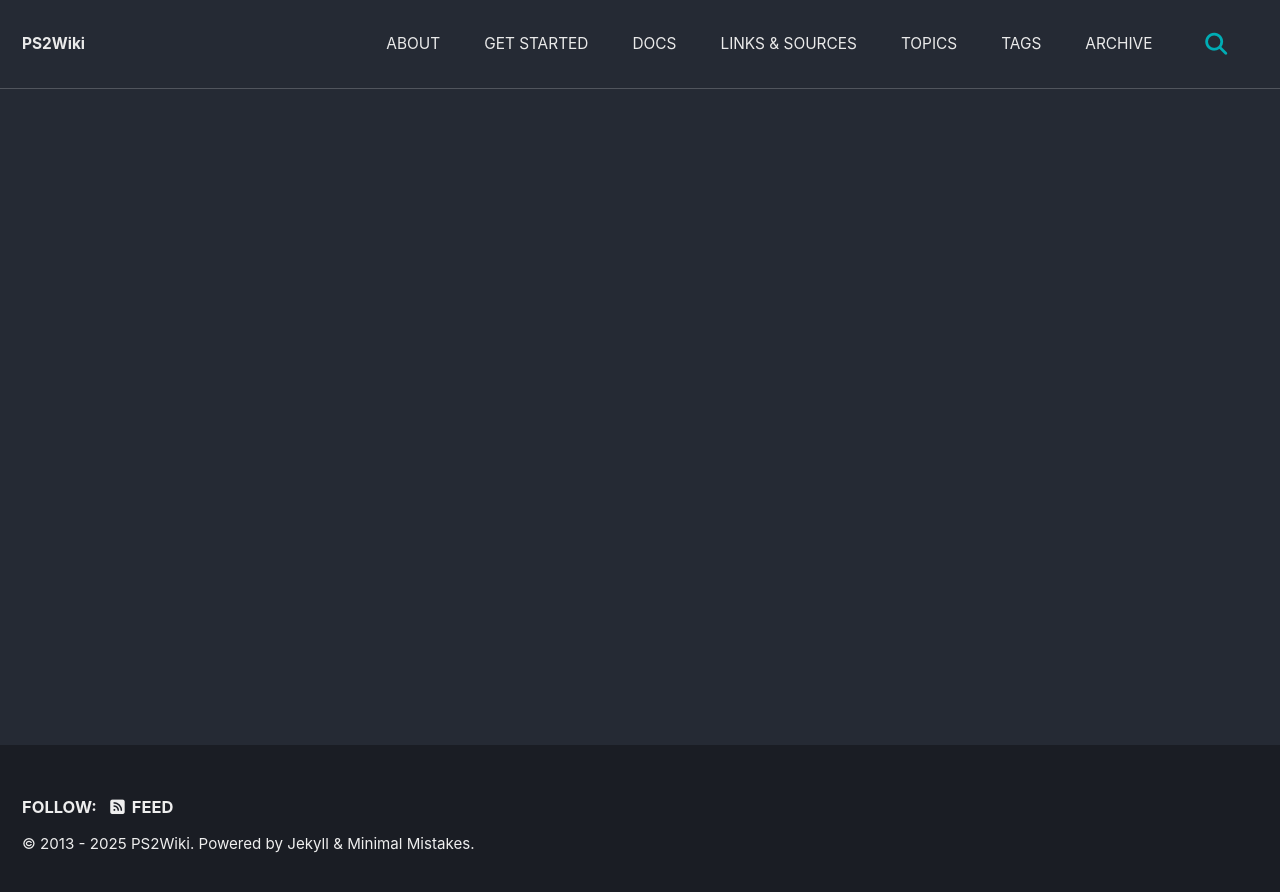
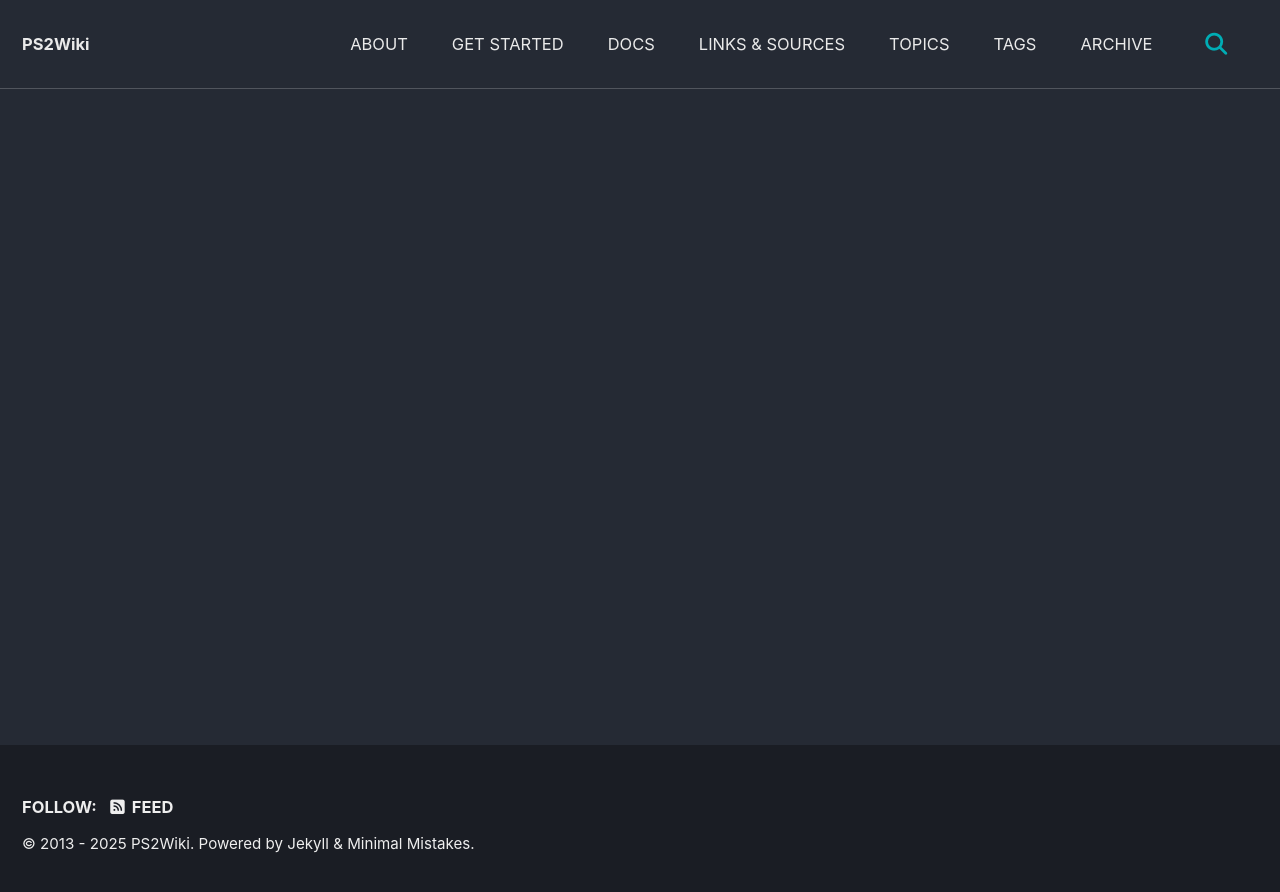
Before and after one commit to ps2wiki/search, a Jekyll site: the page built from index.html, in a window 1280 px wide. Shown: the top 892 px of the page. Built offline with Jekyll 4.4.1, drawn with Linux system fonts in a browser that asks for light colours; cached includes are drawn as plain includes; some web fonts are replaced; the list of posts is cut into pages by our own code.

Commit message:
Update masthead.html

```diff
--- a/_includes/masthead.html
+++ b/_includes/masthead.html
@@ -7,11 +7,11 @@
         {% unless logo_path == empty %}
           <a class="site-logo" href="{{ '/' | relative_url }}"><img src="{{ logo_path | relative_url }}" alt="{{ site.masthead_title | default: site.title }}"></a>
         {% endunless %}
-        <a style="font-size: 0.7em" class="site-title" href="{{ '/' | relative_url }}">
+        <a style="font-size: 0.75em" class="site-title" href="{{ '/' | relative_url }}">
           {{ site.masthead_title | default: site.title | escape_once | strip }}
           {% if site.subtitle %}<span class="site-subtitle">{{ site.subtitle | escape_once | strip }}</span>{% endif %}
         </a>
-        <ul style="font-size: 0.7em" class="visible-links">
+        <ul style="font-size: 0.75em" class="visible-links">
           {%- for link in site.data.navigation.main -%}
             <li class="masthead__menu-item">
               <a
```
